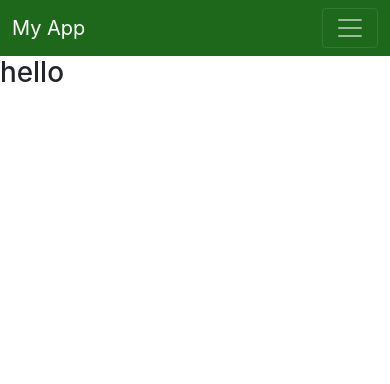
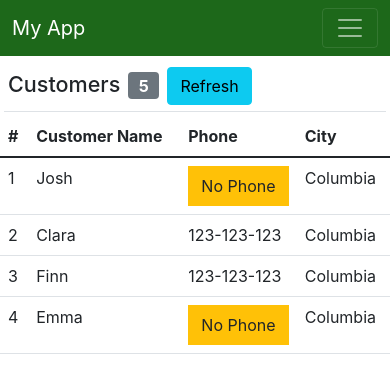
Before and after one commit to Marshnme/class-component-practice, a React (Create React App) app: page / in a window 390 px wide. Shown: the top 384 px of the page. Built offline with nearby package versions, Linux system fonts and the light colour scheme.

Commit message:
added customer state and conditional rendering for phone #

```diff
--- a/src/MainContent.js
+++ b/src/MainContent.js
@@ -1,11 +1,57 @@
 import React,{ Component } from "react";
-import NavBar from "./NavBar";
 
 
 class MainContent extends Component{
+
+    state = {
+                pageTitle:"Customers",
+                customersCount: 5,
+                customers:[
+                    {id:1,name:"Josh",phone:null,address:{city:"Columbia"}},
+                    {id:2,name:"Clara",phone:"123-123-123",address:{city:"Columbia"}},
+                    {id:3,name:"Finn",phone:"123-123-123",address:{city:"Columbia"}},
+                    {id:4,name:"Emma",phone:null,address:{city:"Columbia"}},
+                ]
+            };
+
+    // Refresh button onclick
+    onRefreshClick = () => {
+        this.setState({
+            customersCount:"7"
+        })
+    }
+
     render(){
         return(
-            <h1>hello</h1>
+            <div>
+                <h4 className="border-bottom m-1 p-1">{this.state.pageTitle}
+                <span className=" badge bg-secondary m-2">{this.state.customersCount}</span>
+                <button className="btn btn-info" onClick={this.onRefreshClick}>Refresh</button>
+                </h4>
+
+                <table className="table">
+                    <thead>
+                        <tr>
+                            <th>#</th>
+                            <th>Customer Name</th>
+                            <th>Phone</th>
+                            <th>City</th>
+                        </tr>
+                    </thead>
+                    <tbody>
+                        {this.state.customers.map((cust) => {
+                            return(
+                                <tr key={cust.id}>
+                                    <td>{cust.id}</td>
+                                    <td>{cust.name}</td>
+                                    <td>{cust.phone ? (cust.phone) : (<div className="bg-warning text-center p-2">No Phone</div>) }</td>
+                                    <td>{cust.address.city}</td>
+                                </tr>
+                            )
+                        })}
+                    </tbody>
+                </table>
+            </div>
         )
     }
 }
```
